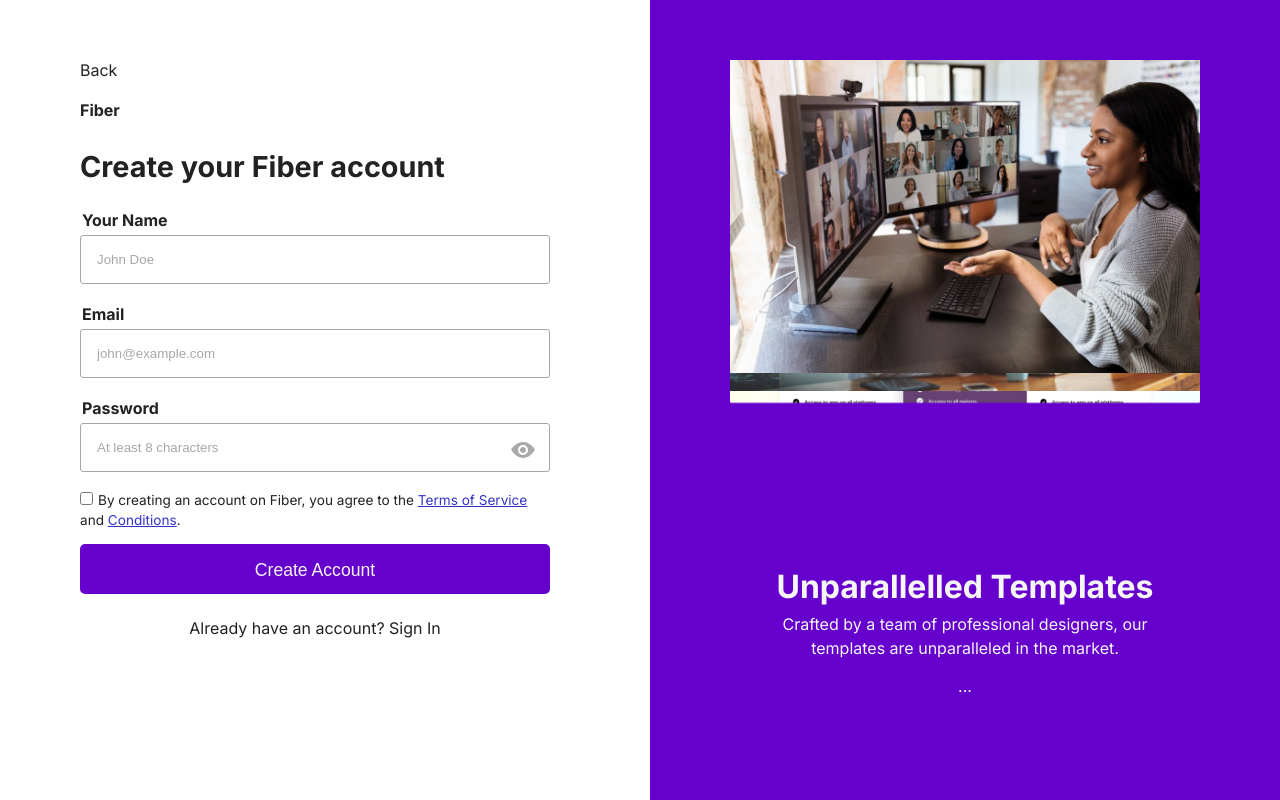
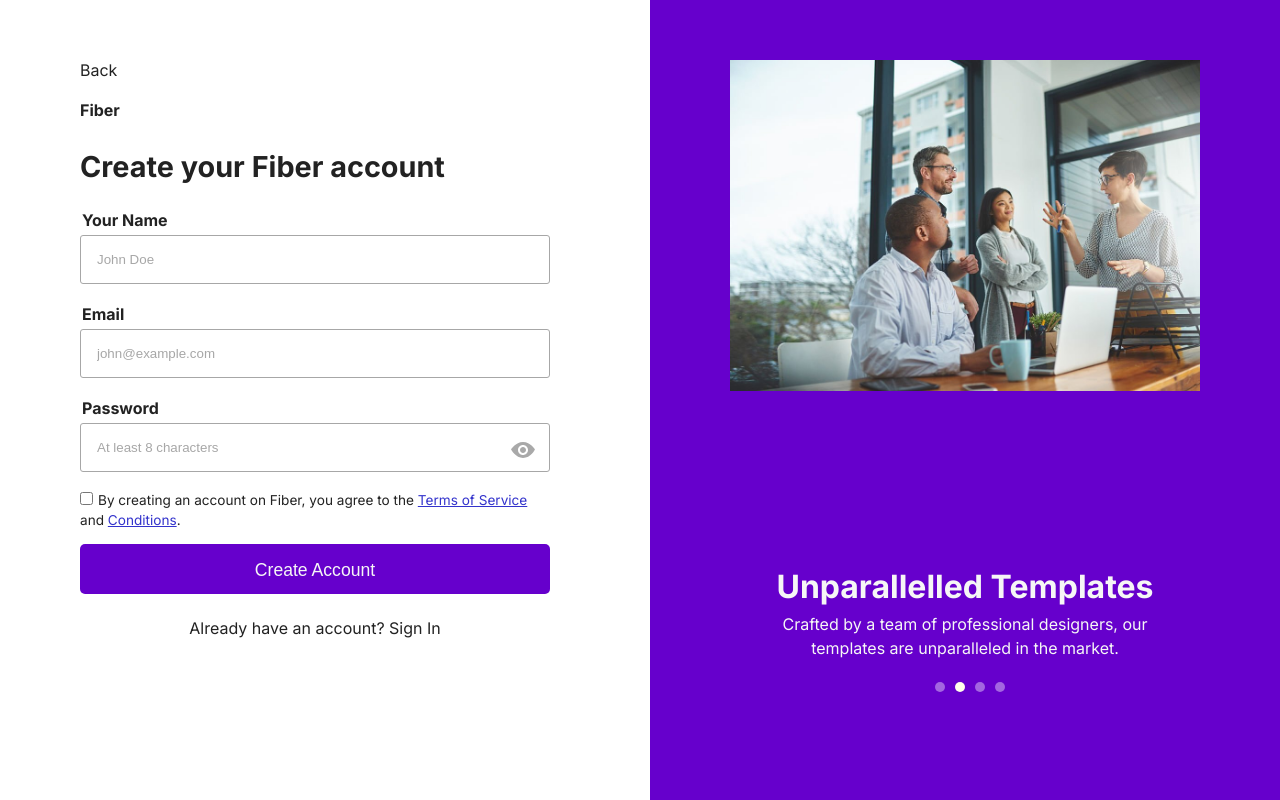
Before and after one commit to frankiefab100/fiber-website, a React (Vite) app: page /signup in a window 1280 px wide. Built offline with nearby package versions, Linux system fonts and the light colour scheme.

Commit message:
feat: activate carousel

```diff
--- a/src/pages/SignUp/SignUp.css
+++ b/src/pages/SignUp/SignUp.css
@@ -108,6 +108,8 @@
   display: flex;
   flex: 1;
   width: 100%;
+  opacity: 0;
+  pointer-events: none;
 }
 
 .carousel-text {
@@ -116,6 +118,32 @@
 
 .signup-right .subtitle {
   margin-bottom: -10px;
+}
+
+.carousel-card.active {
+  opacity: 1;
+  transform: scale(1);
+  pointer-events: visible;
+}
+
+.dot {
+  background-color: var(--bg-color-primary);
+  border-radius: 50%;
+  cursor: pointer;
+  display: inline-block;
+  width: 10px;
+  height: 10px;
+  margin-left: 10px;
+  opacity: 0.4;
+}
+
+.dot:hover {
+  transform: scale(1.2);
+}
+
+.dot.active {
+  background-color: var(--bg-color-secondary);
+  opacity: 1;
 }
 
 @media screen and (max-width: 650px) {
--- a/src/pages/SignUp/SignUp.jsx
+++ b/src/pages/SignUp/SignUp.jsx
@@ -1,11 +1,21 @@
-import React from "react";
+import React, { useState, useEffect } from "react";
 import EyeIcon from "../../assets/hide password.svg";
-// import SignupImg from "../../assets/Sign Up Image.png";
 import { Link } from "react-router-dom";
 import { images } from "../../data/images";
 import "./SignUp.css";
 
 const SignUp = () => {
+  const [position, setPosition] = useState(0);
+  const [play, setPlay] = useState(true);
+
+  useEffect(() => {
+    let autoPlay =
+      play &&
+      setTimeout(() => {
+        setPosition(position === images.length - 1 ? 0 : position + 1);
+      }, 3000);
+  });
+
   return (
     <div className="signup">
       <div className="signup-left">
@@ -72,17 +82,27 @@
         </form>
       </div>
       <div className="signup-right">
-        <div className="carousel">
+        <div
+          className="carousel"
+          onMouseEnter={() => {
+            setPlay(false);
+            clearTimeout(autoPlay);
+          }}
+          onMouseLeave={() => setPlay(true)}
+        >
           {images.map((img, index) => {
             return (
-              <div key={index} className="carousel-card">
+              <div
+                key={index}
+                className={
+                  index === position ? "carousel-card active" : "carousel-card"
+                }
+              >
                 <img src={img.image} alt="signup image" />
               </div>
             );
           })}
         </div>
-
-        {/* <img src={SignupImg} alt="signup image" /> */}
 
         <div className="carousel-text">
           <h2 className="subtitle">Unparallelled Templates</h2>
@@ -91,7 +111,17 @@
             templates are unparalleled in the market.
           </p>
         </div>
-        <div className="carousel-dots">...</div>
+        <div className="carousel-dots">
+          {images.map((_, index) => {
+            return (
+              <div
+                key={index}
+                className={index === position ? "dot active" : "dot"}
+                onClick={() => setPosition(index)}
+              ></div>
+            );
+          })}
+        </div>
       </div>
     </div>
   );
```
